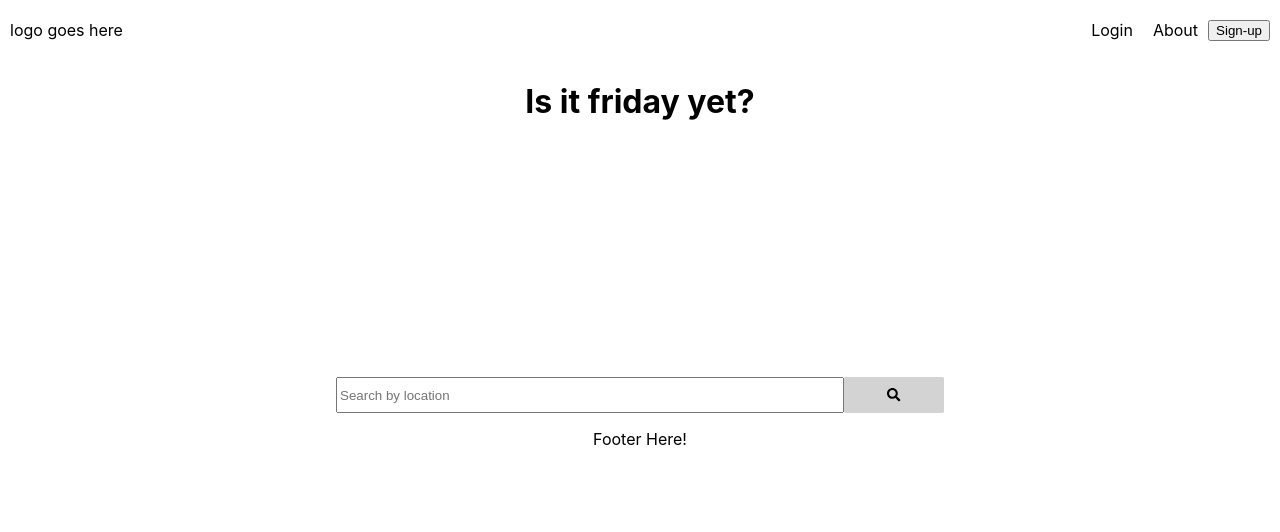
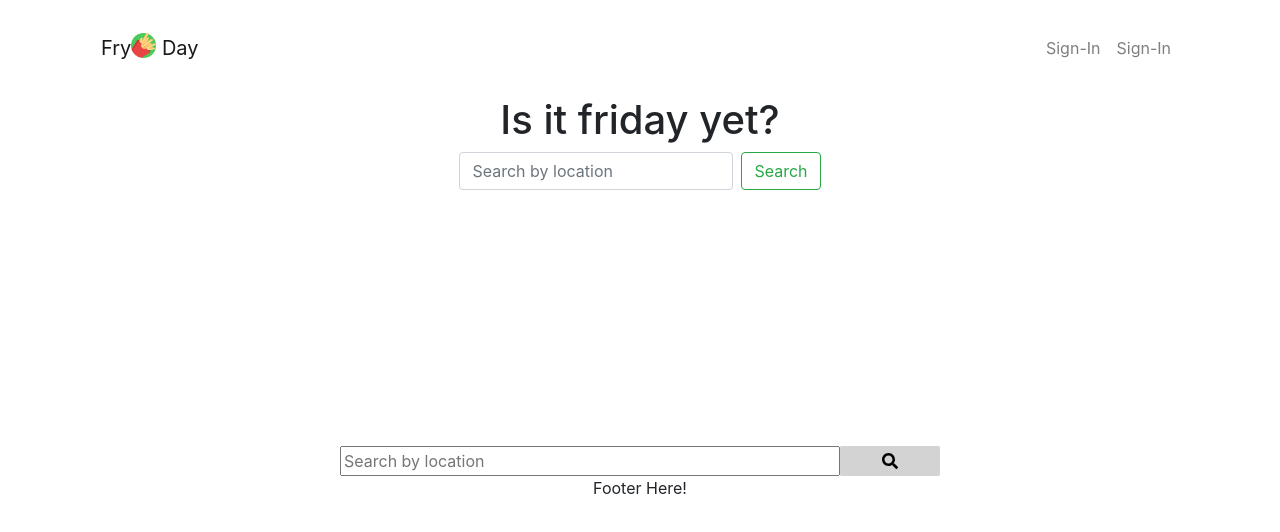
Before and after one commit to bevonbrye/fry_day, a React (Create React App) app in the folder front-end/: page / in a window 1280 px wide. Shown: the top 532 px of the page. Built offline with nearby package versions, Linux system fonts and the light colour scheme.

Commit message:
add bootstrap

```diff
--- a/front-end/src/App.js
+++ b/front-end/src/App.js
@@ -5,7 +5,7 @@ import Routes from './config/Routes'
 import './App.css'
 import UserModel from './models/user'
 
-// import 'bootstrap/dist/css/bootstrap.min.css';
+
 
 function App() {
   const [currentUser, setCurrentUser] = useState(localStorage.getItem('id'))
--- a/front-end/src/components/Header.js
+++ b/front-end/src/components/Header.js
@@ -1,11 +1,62 @@
 import React from 'react';
-import { Link } from 'react-router-dom'
+// import { Link } from 'react-router-dom'
 import './Header.scss'
+import {Navbar, Nav, Container} from 'react-bootstrap'
 
 const Header = (props) => {
   return (
     <header>
-      <div className="logo">
+
+
+
+<Container>
+            <Navbar expand="xl">
+                <Navbar.Brand href="/">
+                Fry
+                    <img
+                        alt=""
+                        src="/img/fries.png"
+                        width="25"
+                        height="25"
+                        className="d-inline-block align-top"
+                    />{' '}
+                    Day
+                </Navbar.Brand>
+
+                <Navbar.Toggle id="responsive-navbar-nav"/>
+                <Navbar.Collapse id="responsive-navbar-nav">
+                    <Nav className="ml-auto">
+                    { props.currentUser ?
+                    <>
+                        <Nav.Item>
+                            <Nav.Link href='/profile'> Profile</Nav.Link>
+                        </Nav.Item>
+
+                        <Nav.Item>
+                            <Nav.Link href="/logout" onClick={ props.logout } > Logout </Nav.Link>
+                        </Nav.Item>
+                    </>
+                    :
+                    <>
+                         <Nav.Item>
+                            <Nav.Link href='/login'>Sign-In</Nav.Link>
+                        </Nav.Item>
+
+                        <Nav.Item>
+                            <Nav.Link href='/register'>Sign-In</Nav.Link>
+                        </Nav.Item>
+                    </>
+                    }
+                    </Nav>
+                </Navbar.Collapse>
+            </Navbar>
+        </Container>
+
+
+
+
+{/* Old login */}
+      {/* <div className="logo">
         <Link to={'/'}> logo goes here </Link>
       </div>
       <div className="links">
@@ -24,7 +75,7 @@ const Header = (props) => {
             </>
           }
         </ul>
-      </div>
+      </div> */}
     </header>
   );
 }
--- /dev/null
+++ b/front-end/src/components/NavBar/NavBar.js
@@ -0,0 +1,14 @@
+import React from 'react'
+import { FontAwesomeIcon } from '@fortawesome/react-fontawesome'
+import { faSearch } from '@fortawesome/free-solid-svg-icons'
+
+export default function NavBar() {
+    return (
+        <div>
+              <form className='SearchBar'>
+              <input type="text" name="name" placeholder="Search by location" />
+            <button className='button'><FontAwesomeIcon icon={faSearch} /> </button>
+        </form>
+        </div>
+    )
+}
--- a/front-end/src/components/Search.js
+++ b/front-end/src/components/Search.js
@@ -1,11 +1,20 @@
 import React from 'react';
 import './Search.scss'
+import {Form, FormControl, Button} from 'react-bootstrap'
 import { FontAwesomeIcon } from '@fortawesome/react-fontawesome'
 import { faSearch } from '@fortawesome/free-solid-svg-icons'
 
+
+
 function Search() {
     return (
+
         <div>
+
+          <Form inline style={{display:'flex', justifyContent:'center', alignItems:'center'}} name="results">
+      <FormControl type="text" placeholder="Search by location" className="mr-sm-2" />
+      <Button  variant="outline-success" >Search</Button>
+    </Form>
          <form className='SearchBar'>
               <input type="text" name="name" placeholder="Search by location" />
             <button className='button'><FontAwesomeIcon icon={faSearch} /> </button>
--- a/front-end/src/config/Routes.js
+++ b/front-end/src/config/Routes.js
@@ -6,6 +6,7 @@ import Register from '../pages/Register'
 import Login from '../pages/Login'
 import Profile from '../pages/Profile'
 import About from '../pages/About'
+import Results from '../pages/Results'
 
 const PrivateRoute = ({ component: Component, ...rest }) => {
   const currentUser = localStorage.getItem('id')
@@ -20,6 +21,7 @@ const Routes = (props) => (
     <Route exact path='/' component={ Home } />
     <Route path='/register' component={ Register } />
     <Route path='/About' component={ About } />
+    <Route path='/Results' component={ Results } />
     <Route path='/login' render={ (routeComponentProps) => {
       return  <Login
                 {...routeComponentProps}
--- a/front-end/src/index.js
+++ b/front-end/src/index.js
@@ -3,7 +3,8 @@ import ReactDOM from 'react-dom';
 import { BrowserRouter as Router } from 'react-router-dom';
 import './index.css';
 import App from './App';
-// import 'bootstrap/dist/css/bootstrap.min.css';
+import 'bootstrap/dist/css/bootstrap.min.css';
+
 
 
 ReactDOM.render(
--- /dev/null
+++ b/front-end/src/pages/Results.js
@@ -0,0 +1,11 @@
+import React from 'react'
+import NavBar from '../components/NavBar/NavBar'
+
+
+export default function Results() {
+    return (
+        <div>
+            <NavBar/>
+        </div>
+    )
+}
```
Also changed, not shown: front-end/public/img/fries.png (added).
